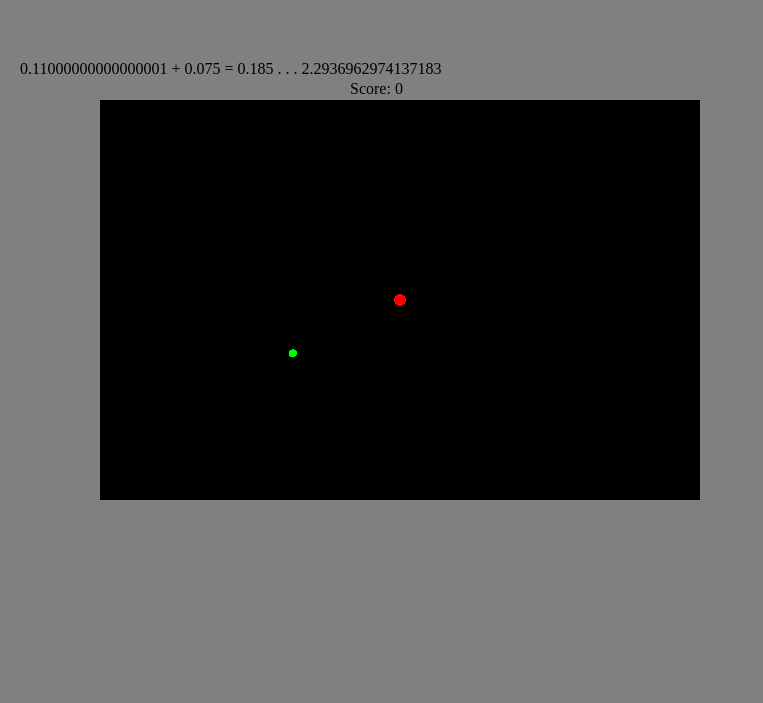
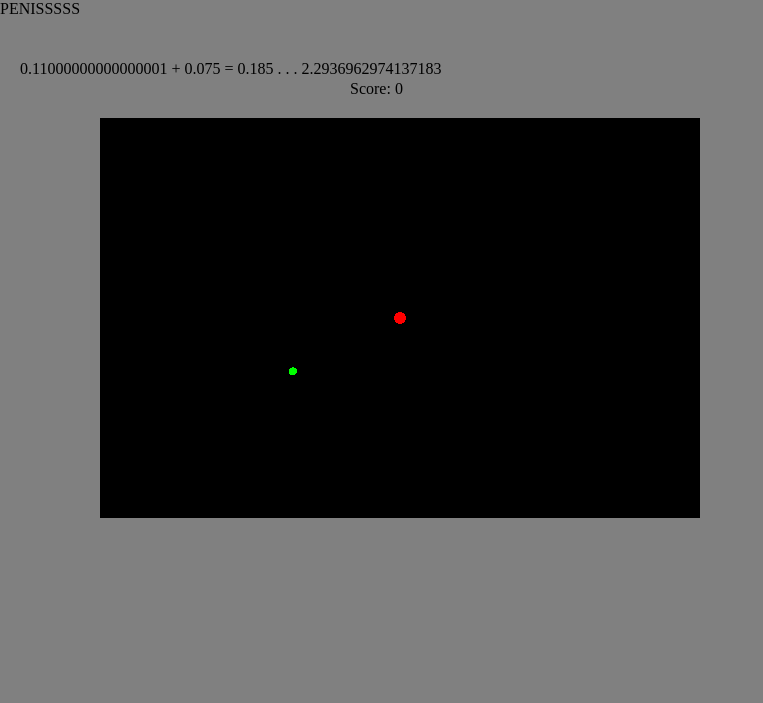
Before and after one commit to liese101/Gummibaerenbande, a plain HTML site: page Gummibande/public_html/index.html in a window 1280 px wide. Shown: the whole page, without its empty margins (0-763 px from the left). Drawn offline with nearby package versions, Linux system fonts and the light colour scheme.

Commit message:
Erste Spielerein, Singleplayer

```diff
--- a/Gummibande/public_html/index.html
+++ b/Gummibande/public_html/index.html
@@ -8,6 +8,7 @@
 		</style>
 	</head>
 	<body>
+            PENISSSSS
 <!--		<script src="js/three.min.js"></script>-->
                 <script src="https://ajax.googleapis.com/ajax/libs/threejs/r69/three.min.js"></script>
                 <script src="js/constants.js"></script>
```
